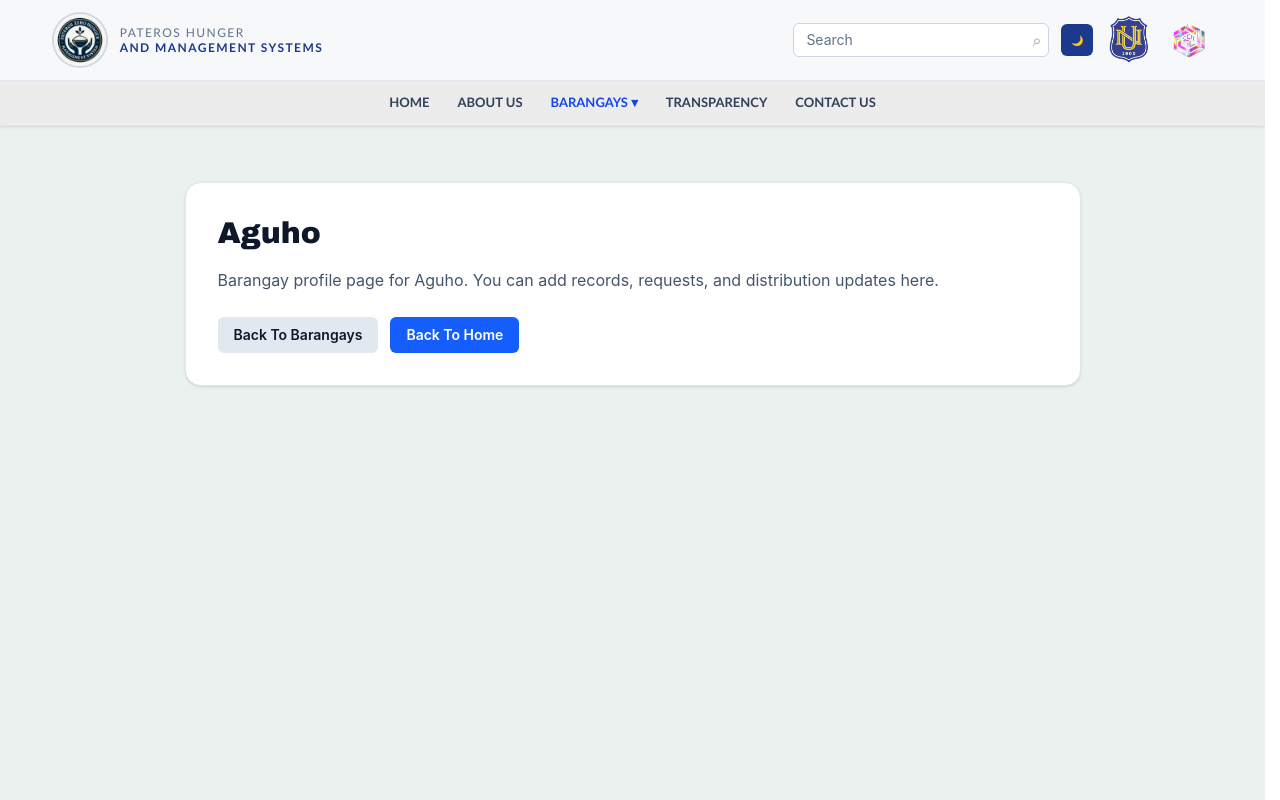
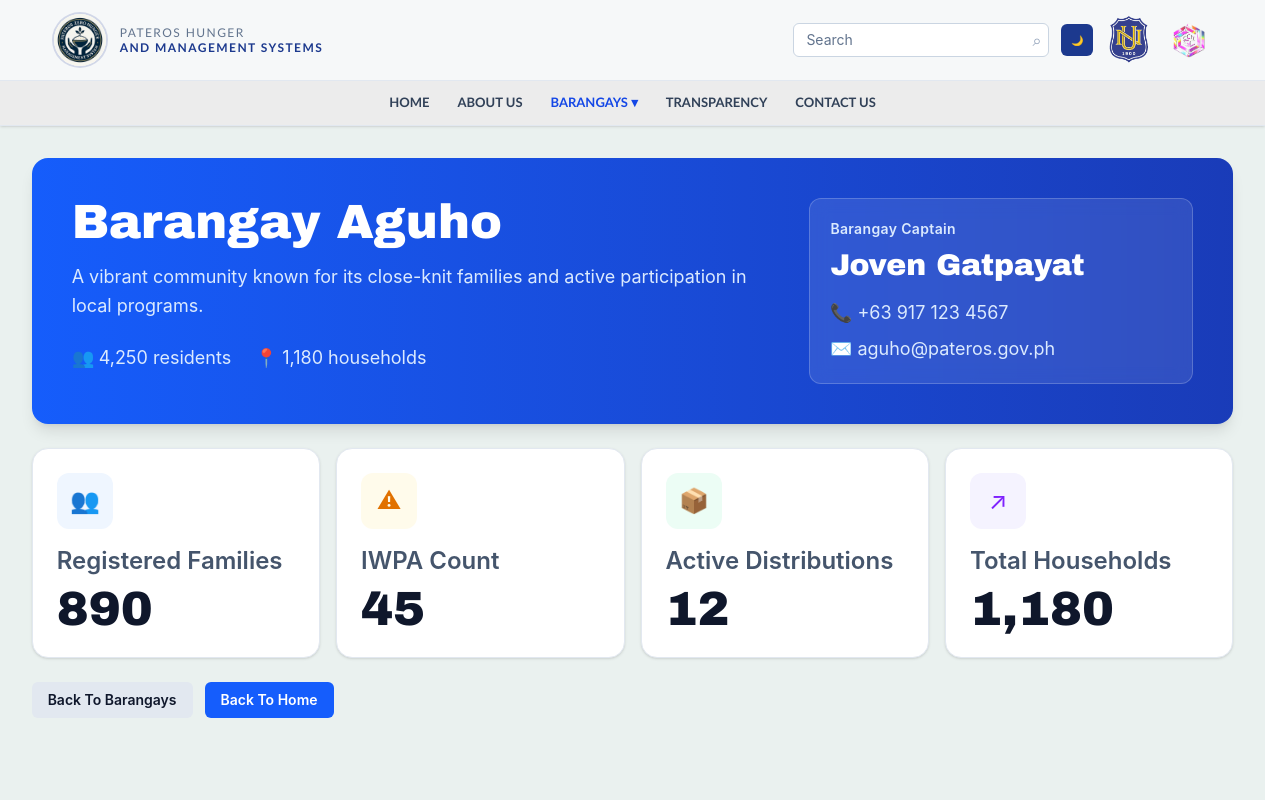
Before and after one commit to Hunger-Management/PHAMS, a React (Vite) app: page /barangays/aguho in a window 1280 px wide. Built offline with nearby package versions, Linux system fonts and the light colour scheme.

Commit message:
Barangay Funtions

```diff
--- a/src/pages/barangays/BarangayDetailLayout.jsx
+++ b/src/pages/barangays/BarangayDetailLayout.jsx
@@ -2,8 +2,139 @@ import { Link } from 'react-router-dom'
 import { useDarkMode } from '../../hooks/useDarkMode'
 import SiteHeader from '../../components/SiteHeader'
 
+const barangayProfiles = {
+  Aguho: {
+    description: 'A vibrant community known for its close-knit families and active participation in local programs.',
+    residents: '4,250',
+    households: '1,180',
+    registeredFamilies: '890',
+    iwpaCount: '45',
+    activeDistributions: '12',
+    captain: 'Joven Gatpayat',
+    phone: '+63 917 123 4567',
+    email: 'aguho@pateros.gov.ph',
+  },
+  Magtanggol: {
+    description: 'A highly coordinated barangay with strong volunteer support and consistent food assistance outreach.',
+    residents: '3,980',
+    households: '1,070',
+    registeredFamilies: '842',
+    iwpaCount: '39',
+    activeDistributions: '10',
+    captain: 'Jun Egonia',
+    phone: '+63 917 210 1134',
+    email: 'magtanggol@pateros.gov.ph',
+  },
+  "Martires del '96": {
+    description: 'A heritage-focused barangay balancing community growth with responsive social welfare services.',
+    residents: '3,510',
+    households: '960',
+    registeredFamilies: '765',
+    iwpaCount: '33',
+    activeDistributions: '9',
+    captain: 'Boyet Mallorca',
+    phone: '+63 917 318 4472',
+    email: 'martires96@pateros.gov.ph',
+  },
+  Poblacion: {
+    description: 'The central barangay with dense residential zones and frequent delivery coordination requirements.',
+    residents: '5,120',
+    households: '1,420',
+    registeredFamilies: '1,030',
+    iwpaCount: '58',
+    activeDistributions: '15',
+    captain: 'Leah Mendoza',
+    phone: '+63 917 421 8821',
+    email: 'poblacion@pateros.gov.ph',
+  },
+  'San Pedro': {
+    description: 'A barangay with growing family registrations and steady collaboration with civic partner groups.',
+    residents: '4,030',
+    households: '1,120',
+    registeredFamilies: '856',
+    iwpaCount: '41',
+    activeDistributions: '11',
+    captain: 'Nestor Flores',
+    phone: '+63 917 502 3175',
+    email: 'sanpedro@pateros.gov.ph',
+  },
+  'San Roque': {
+    description: 'A resilient and organized barangay with focused support for senior citizens and low-income families.',
+    residents: '4,410',
+    households: '1,230',
+    registeredFamilies: '904',
+    iwpaCount: '46',
+    activeDistributions: '13',
+    captain: 'Carmela Reyes',
+    phone: '+63 917 640 9913',
+    email: 'sanroque@pateros.gov.ph',
+  },
+  'Santa Ana': {
+    description: 'A community-driven barangay with active youth participation and expanding household assistance records.',
+    residents: '3,860',
+    households: '1,040',
+    registeredFamilies: '810',
+    iwpaCount: '36',
+    activeDistributions: '10',
+    captain: 'Betty Santos',
+    phone: '+63 917 712 4406',
+    email: 'santaana@pateros.gov.ph',
+  },
+  'Santo Rosario-Kanluran': {
+    description: 'A west-side district with efficient barangay workflows and responsive case tracking for food support.',
+    residents: '3,740',
+    households: '1,010',
+    registeredFamilies: '788',
+    iwpaCount: '34',
+    activeDistributions: '9',
+    captain: 'Arlene Co',
+    phone: '+63 917 805 1239',
+    email: 'srkanluran@pateros.gov.ph',
+  },
+  'Santo Rosario-Silangan': {
+    description: 'An east-side barangay emphasizing rapid response and transparent records for distribution operations.',
+    residents: '3,920',
+    households: '1,090',
+    registeredFamilies: '825',
+    iwpaCount: '38',
+    activeDistributions: '11',
+    captain: 'Dennis Aquino',
+    phone: '+63 917 866 2721',
+    email: 'srsilangan@pateros.gov.ph',
+  },
+  Tabacalera: {
+    description: 'A densely settled barangay with strong neighborhood networks and reliable logistics coordination.',
+    residents: '4,180',
+    households: '1,150',
+    registeredFamilies: '870',
+    iwpaCount: '44',
+    activeDistributions: '12',
+    captain: 'Helen Bautista',
+    phone: '+63 917 932 5510',
+    email: 'tabacalera@pateros.gov.ph',
+  },
+}
+
 function BarangayDetailLayout({ barangayName }) {
   const { isDarkMode, toggleDarkMode } = useDarkMode()
+  const profile = barangayProfiles[barangayName] ?? {
+    description: `Community profile for ${barangayName}.`,
+    residents: '0',
+    households: '0',
+    registeredFamilies: '0',
+    iwpaCount: '0',
+    activeDistributions: '0',
+    captain: 'To Be Assigned',
+    phone: '+63 900 000 0000',
+    email: 'barangay@pateros.gov.ph',
+  }
+
+  const statCards = [
+    { label: 'Registered Families', value: profile.registeredFamilies, icon: '👥', iconBg: 'bg-blue-50 text-blue-600' },
+    { label: 'IWPA Count', value: profile.iwpaCount, icon: '⚠', iconBg: 'bg-amber-50 text-amber-600' },
+    { label: 'Active Distributions', value: profile.activeDistributions, icon: '📦', iconBg: 'bg-emerald-50 text-emerald-600' },
+    { label: 'Total Households', value: profile.households, icon: '↗', iconBg: 'bg-violet-50 text-violet-600' },
+  ]
 
   return (
     <main className={`min-h-screen transition-colors ${
@@ -11,19 +142,62 @@ function BarangayDetailLayout({ barangayName }) {
     }`}>
       <SiteHeader isDarkMode={isDarkMode} toggleDarkMode={toggleDarkMode} />
 
-      <section className="mx-auto w-[95%] max-w-4xl py-10 md:py-14">
-        <article className={`rounded-2xl border p-6 md:p-8 shadow-sm transition-colors ${
-          isDarkMode ? 'border-slate-700 bg-slate-800' : 'border-slate-200 bg-white'
+      <section className="mx-auto w-[95%] max-w-7xl py-6 md:py-8">
+        <article className={`rounded-2xl p-6 md:p-10 shadow-lg transition-colors ${
+          isDarkMode
+            ? 'bg-gradient-to-r from-gray-900 to-blue-700'
+            : 'bg-gradient-to-r from-blue-600 to-blue-800'
         }`}>
+          <div className="flex flex-col gap-6 lg:flex-row lg:items-start lg:justify-between">
+            <div className="min-w-0">
               <h2
-            className="text-2xl md:text-3xl font-extrabold"
+                className="text-3xl md:text-5xl font-black text-white"
                 style={{ fontFamily: 'Arial Black, Trebuchet MS, sans-serif' }}
               >
-            {barangayName}
+                Barangay {barangayName}
               </h2>
-          <p className={`mt-4 leading-relaxed ${isDarkMode ? 'text-slate-300' : 'text-slate-600'}`}>
-            Barangay profile page for {barangayName}. You can add records, requests, and distribution updates here.
+              <p className="mt-4 max-w-3xl text-lg leading-relaxed text-blue-100">
+                {profile.description}
               </p>
+
+              <div className="mt-6 flex flex-wrap items-center gap-x-6 gap-y-2 text-blue-100">
+                <p className="text-lg">👥 {profile.residents} residents</p>
+                <p className="text-lg">📍 {profile.households} households</p>
+              </div>
+            </div>
+
+            <aside className="w-full max-w-sm rounded-xl border border-white/20 bg-white/10 p-5 backdrop-blur-sm">
+              <p className="text-sm font-semibold tracking-wide text-blue-100">Barangay Captain</p>
+              <p className="mt-2 text-3xl font-black text-white" style={{ fontFamily: 'Arial Black, Trebuchet MS, sans-serif' }}>
+                {profile.captain}
+              </p>
+              <p className="mt-4 text-lg text-blue-100">📞 {profile.phone}</p>
+              <p className="mt-2 text-lg text-blue-100">✉ {profile.email}</p>
+            </aside>
+          </div>
+        </article>
+
+        <div className="mt-6 grid grid-cols-1 gap-4 md:grid-cols-2 xl:grid-cols-4">
+          {statCards.map((card) => (
+            <article
+              key={card.label}
+              className={`rounded-2xl border p-6 shadow-sm transition-colors ${
+                isDarkMode ? 'border-slate-700 bg-slate-800' : 'border-slate-200 bg-white'
+              }`}
+            >
+              <div className={`mb-4 inline-flex h-14 w-14 items-center justify-center rounded-xl text-2xl ${card.iconBg}`}>
+                {card.icon}
+              </div>
+              <p className={`text-2xl font-semibold ${isDarkMode ? 'text-slate-200' : 'text-slate-600'}`}>{card.label}</p>
+              <p
+                className={`mt-2 text-5xl font-black ${isDarkMode ? 'text-slate-100' : 'text-slate-900'}`}
+                style={{ fontFamily: 'Arial Black, Trebuchet MS, sans-serif' }}
+              >
+                {card.value}
+              </p>
+            </article>
+          ))}
+        </div>
 
         <div className="mt-6 flex flex-wrap gap-3">
           <Link
@@ -43,7 +217,6 @@ function BarangayDetailLayout({ barangayName }) {
             Back To Home
           </Link>
         </div>
-        </article>
       </section>
     </main>
   )
```
Lines whose indentation alone changed are shown as unchanged.
